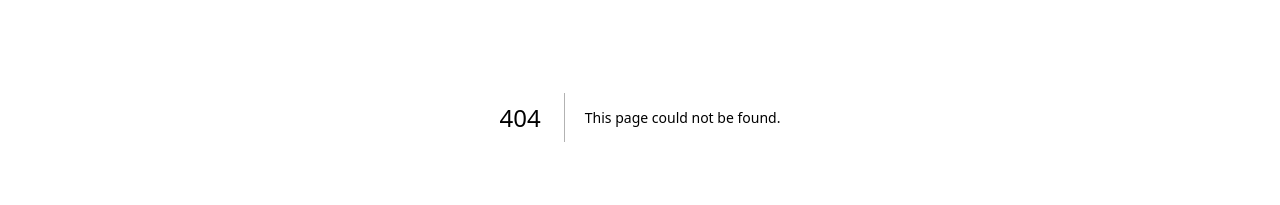
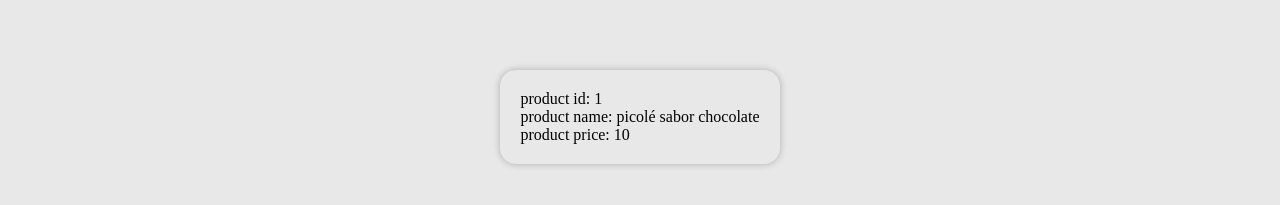
Before and after one commit to LuciLua/site-e-commerce, a Next.js app: page /products/1 in a window 1280 px wide. Before the commit this address had no page. Shown: the part 283-488 px from the top of the page. Built offline with nearby package versions, Linux system fonts and the light colour scheme.

Commit message:
create dynamic pages

```diff
--- a/src/components/MainProducts/MainProducts.tsx
+++ b/src/components/MainProducts/MainProducts.tsx
@@ -1,3 +1,4 @@
+import Link from "next/link"
 import { useEffect, useState } from "react"
 import Stars from "../MenuCategories/Stars/Stars"
 import styles from "./MainProducts.module.scss"
@@ -22,6 +23,7 @@ function MainProducts() {
                 {
                     products.map(p => {
                         return (
+                            <Link href={`/products/${p.id}`} key={p.id}>
                             <div className={styles.product}>
                                 <div className={styles.c_img}>
                                     <img src={p.img} alt="" />
@@ -45,6 +47,7 @@ function MainProducts() {
                                     </p>
                                 </div>
                             </div>
+                            </Link>
                         )
                     })
                 }
--- /dev/null
+++ b/src/pages/products/[prod].tsx
@@ -0,0 +1,48 @@
+import { useEffect, useState } from "react"
+import styles from "../../styles/products/product.module.scss"
+
+type ProductProps = {
+    id: number,
+    name: String,
+    price: number
+}
+
+function Product() {
+    const [product, setProduct] = useState<ProductProps>(Object)
+
+    useEffect(() => {
+        fetchProductsById()
+    }, [])
+
+
+    function getIdbyPath(){
+        const url = window.location.pathname
+        var finalPathId:any = url.slice(10)
+        let id = finalPathId - 1
+        return id
+    }
+
+    async function fetchProductsById() {
+        const id = getIdbyPath()
+        await fetch('/data/products.json')
+            .then(resp => resp.json())
+            .then(resp => resp.products[id])
+            .then(resp => setProduct(resp))
+
+    }
+
+
+    return (
+        <>
+        <div className={styles.c_products}>
+            <div className={styles.product}>
+            <p>product id: {product.id}</p>
+            <p>product name: {product.name}</p>
+            <p>product price: {product.price}</p>
+            </div>
+        </div>
+        </>
+    )
+}
+
+export default Product
--- /dev/null
+++ b/src/styles/products/product.module.scss
@@ -0,0 +1,17 @@
+.c_products{
+    display: flex;
+    justify-content: center;
+    align-items: center;
+
+    min-height: calc(100vh);
+
+    flex-direction: column;
+
+    .product{
+        border-radius: 16px;
+        padding: 20px;
+        box-shadow:  0 0 7px #12121245;
+
+        font-family: Poppins;
+    }
+}
```
